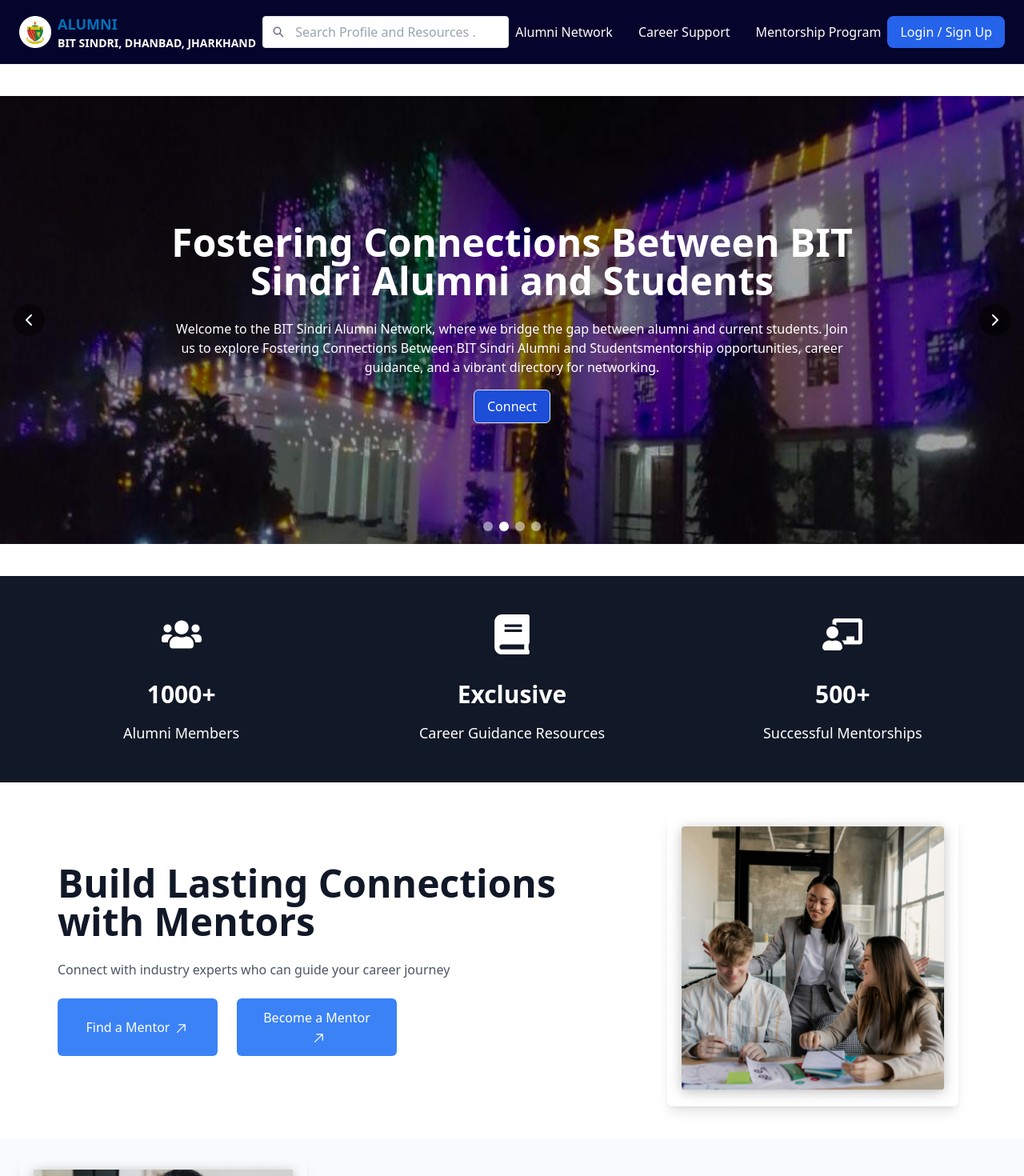
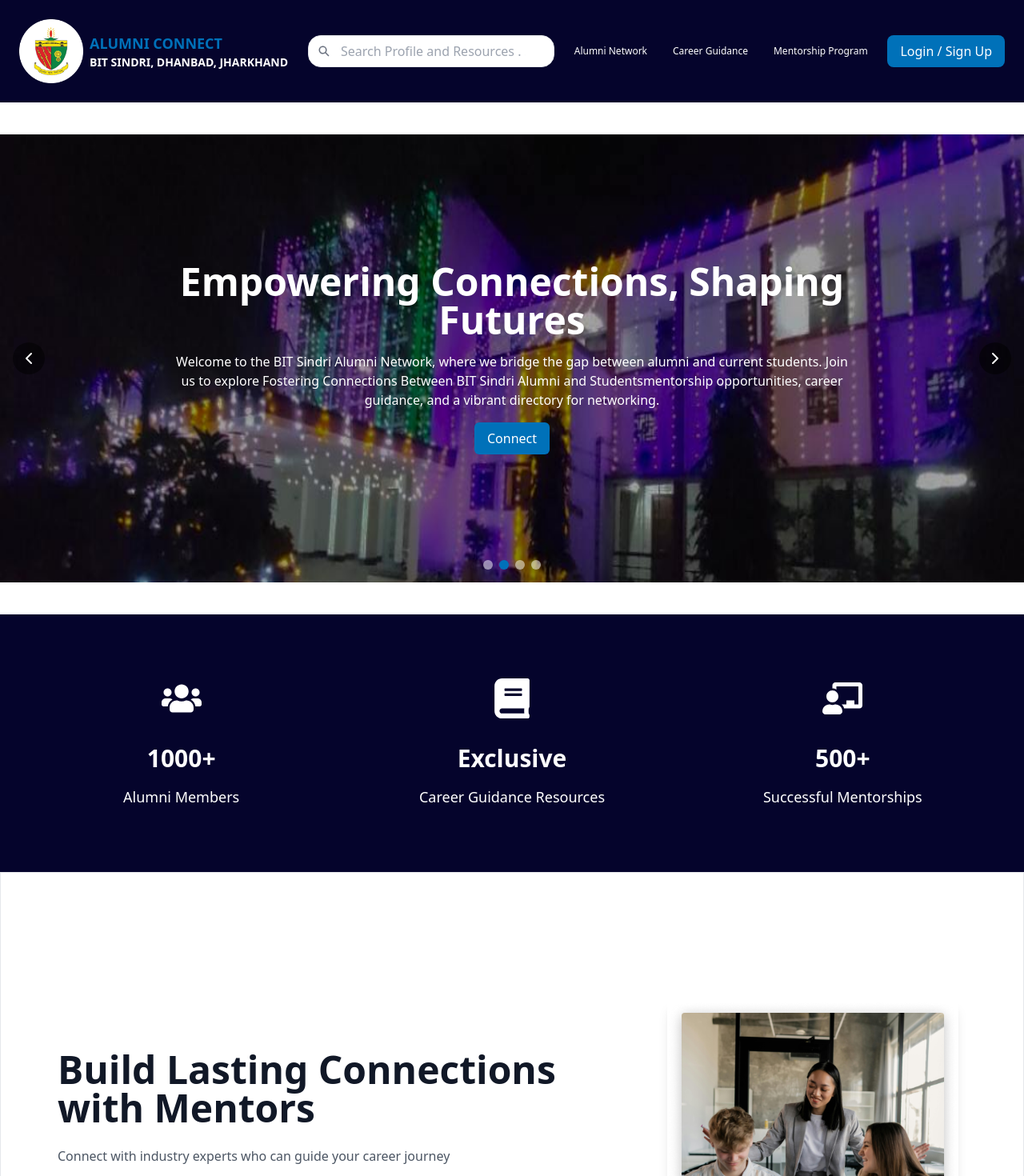
Before and after one commit to rasmiranjan8/code-surgeons, a React (Vite) app: page / in a window 1280 px wide. Shown: the top 1470 px of the page at 80% size. Built offline with nearby package versions, Linux system fonts and the light colour scheme.

Commit message:
code updated

```diff
--- a/src/components/AlumniStatistics.jsx
+++ b/src/components/AlumniStatistics.jsx
@@ -21,7 +21,7 @@
 
 const AlumniStatistics = () => {
   return (
-    <section className="bg-gray-900 py-12 px-4 md:px-8">
+    <section className="bg-darkblue py-20 px-4 md:px-8">
       <div className="grid grid-cols-1 md:grid-cols-3 gap-6 text-center">
         {statistics.map((stat, index) => (
           <div key={index} className="flex flex-col space-y-4 items-center">
--- a/src/components/Feedback.jsx
+++ b/src/components/Feedback.jsx
@@ -26,7 +26,7 @@
 
 const Feedback = () => {
   return (
-    <section className="bg-gradient-to-b from-blue-700 to-blue-900 py-12 px-4 md:px-8">
+    <section className="bg-gradient-to-b from-blue-700 to-darkblue py-20 px-4 md:px-8">
       <div className="text-center text-white mb-8">
         <h2 className="text-2xl md:text-4xl font-bold">
           Empowered Journeys, Shared Stories
--- a/src/components/Footer.jsx
+++ b/src/components/Footer.jsx
@@ -33,8 +33,8 @@
       {/* Upper Section */}
       <div className="flex flex-wrap w-full py-8">
         {/* Left box */}
-        <div className="w-full lg:w-1/2 p-6 text-3xl lg:text-5xl leading-relaxed font-bold text-center lg:text-left">
-          Stay Connected with BIT Alumni Network
+        <div className="w-full lg:w-1/2 p-6 text-xl lg:text-5xl leading-relaxed font-normal text-center lg:text-left">
+          Stay Connected with BITS Alumni Network
         </div>
 
         {/* Right box */}
@@ -53,11 +53,11 @@
               placeholder="Enter Your Email"
               value={emailEntered}
               onChange={(e) => setEmailEntered(e.target.value)}
-              className="px-4 py-2 border border-gray-300 bg-transparent text-white placeholder:text-gray-300 w-full lg:w-[70%]"
+              className="px-4 py-2 rounded border border-gray-300 bg-transparent text-white placeholder:text-gray-300 w-full lg:w-[70%]"
             />
             <button
               type="submit"
-              className="bg-blue-500 text-white hover:bg-blue-600 px-6 py-2 rounded"
+              className="bg-customBlue text-white hover:text-black hover:bg-white px-6 py-2 rounded"
             >
               Subscribe
             </button>
@@ -65,7 +65,7 @@
           {message && (
             <p className="my-2 text-center text-green-400 text-sm">{message}</p>
           )}
-          <p className="text-sm mt-2">
+          <p className="text-xs mt-2">
             By clicking Subscribe you're confirming that you agree with our
             Terms and Conditions.
           </p>
@@ -76,7 +76,7 @@
       <div className="flex flex-wrap items-center justify-between p-8 py-16 bg-darkblue space-y-8 lg:space-y-0">
         {/* Logo */}
         <div className="w-full lg:w-auto flex justify-center lg:justify-start">
-          <img src="/BIT_Sindri_Logo.png" alt="logo" className="h-20" />
+          <img src="/BIT_Sindri_Logo.png" alt="logo" className="h-28" />
         </div>
 
         {/* Navigation Links */}
@@ -85,14 +85,12 @@
             <a href="#alumni-network">Alumni Network</a>
           </li>
           <li>
-            <a href="#career-support">Career Support</a>
+            <a href="#career-support">Career Guidance</a>
           </li>
           <li>
             <a href="#mentorship-program">Mentorship Program</a>
           </li>
-          <li>
-            <a href="#">Event Calendar</a>
-          </li>
+
           <li>
             <a href="#">Contact Us</a>
           </li>
--- a/src/components/ImageSlider.jsx
+++ b/src/components/ImageSlider.jsx
@@ -43,8 +43,8 @@
 
         {/* Overlay */}
         <div className="absolute inset-0 flex flex-col items-center justify-center text-center px-4 space-y-2">
-          <h1 className="text-2xl md:text-5xl font-bold text-white p-2 rounded-md w-[80%] sm:w-[90%] md:w-[70%]">
-            Fostering Connections Between BIT Sindri Alumni and Students
+          <h1 className="text-xl md:text-5xl md:font-bold font-semibold text-white rounded-md w-[80%] sm:w-[90%] md:w-[70%]">
+          Empowering Connections, Shaping Futures
           </h1>
           <p className="text-sm md:text-base w-[80%] sm:w-[90%] md:w-[70%] text-white p-2 rounded-md mt-2">
             Welcome to the BIT Sindri Alumni Network, where we bridge the gap
@@ -53,7 +53,7 @@
             opportunities, career guidance, and a vibrant directory for
             networking.
           </p>
-          <button onClick={() => navigate("/alumni-directory")} className="border border-gray-200 bg-blue-700 text-white px-4 py-2 rounded-md hover:bg-blue-800">
+          <button onClick={() => navigate("/alumni-directory")} className=" bg-customBlue text-white px-4 py-2 rounded-md hover:bg-darkblue">
             Connect
           </button>
         </div>
@@ -83,7 +83,7 @@
               key={index}
               onClick={() => setCurrentIndex(index)}
               className={`w-3 h-3 rounded-full ${
-                index === currentIndex ? "bg-white" : "bg-white/50"
+                index === currentIndex ? "bg-customBlue" : "bg-white/50"
               }`}
               aria-label={`Slide ${index + 1}`}
             />
--- a/src/components/Join.jsx
+++ b/src/components/Join.jsx
@@ -36,7 +36,7 @@
           <div className="mt-6 flex flex-wrap justify-center gap-4">
             <button
               onClick={handleSignupOpenModal}
-              className="bg-blue-600 text-white px-4 py-2 sm:px-6 sm:py-3 rounded-lg hover:bg-blue-700"
+              className="bg-customBlue text-white hover:text-black px-4 py-2 sm:px-6 sm:py-3 rounded-lg hover:bg-white"
             >
               {isSignupModalOpen ? "Close" : "Sign Up"}
             </button>
--- a/src/components/Mentorship.jsx
+++ b/src/components/Mentorship.jsx
@@ -14,7 +14,7 @@
   return (
     <div
       id="mentorship-program"
-      className="bg-white py-10 flex items-center justify-center"
+      className="bg-white border border-gray-200 py-40 flex items-center justify-center"
     >
       <div className="max-w-6xl mx-auto flex flex-col md:flex-row items-center gap-8 px-2">
         {/* Left Section */}
@@ -28,14 +28,14 @@
           <div className="flex space-x-6">
             <button
               onClick={() => navigate("/alumni/mentorship")}
-              className="bg-blue-500 text-white w-[200px] mx-auto md:mx-0 px-6 py-3 rounded-md hover:bg-blue-600 transition"
+              className="bg-customBlue text-white w-[200px] mx-auto md:mx-0 px-6 py-3 rounded-md hover:bg-darkblue transition"
             >
               Find a Mentor
               <GoArrowUpRight size={20} className="inline-block ml-1" />
             </button>
             <button
               onClick={() => setIsModalOpen(true)}
-              className="bg-blue-500 text-white w-[200px] mx-auto md:mx-0 px-6 py-3 rounded-md hover:bg-blue-600 transition"
+              className="bg-customBlue text-white w-[200px] mx-auto md:mx-0 px-6 py-3 rounded-md hover:bg-darkblue transition"
             >
               Become a Mentor
               <GoArrowUpRight size={20} className="inline-block ml-1" />
--- a/src/components/Navbar.jsx
+++ b/src/components/Navbar.jsx
@@ -36,14 +36,14 @@
   };
 
   return (
-    <header className="bg-darkblue shadow-sm sticky top-0 z-50">
-      <div className="container mx-auto flex justify-between items-center py-4 px-6">
+    <header className="bg-darkblue shadow-sm top-0 z-50 ">
+      <div className="container mx-auto flex justify-between items-center py-6 px-6">
         {/* Logo and Title */}
         <div className="flex items-center">
-          <img src="/BIT_Sindri_Logo.png" alt="Logo" className="h-10" />
+          <img src="/BIT_Sindri_Logo.png" alt="Logo" className="h-20" />
           <div className="flex flex-col ml-2">
-            <span className="text-lg font-bold text-customBlue  hover:text-gray-300">
-              ALUMNI
+            <span className="text-lg font-bold text-customBlue">
+              ALUMNI CONNECT
             </span>
             <span className="text-sm font-semibold text-white">
               BIT SINDRI, DHANBAD, JHARKHAND
@@ -54,7 +54,7 @@
           <IoSearchSharp className="absolute left-3 top-1/2 transform -translate-y-1/2 text-gray-500" />
           <input
             type="search"
-            className="border rounded w-full h-10 pl-10 pr-5"
+            className="border rounded-2xl w-full h-10 pl-10 pr-5"
             placeholder="Search Profile and Resources . . ."
           />
         </div>
@@ -63,19 +63,19 @@
         <nav className="hidden md:flex space-x-8 text-white">
           <a
             href="#alumni-network"
-            className="hover:underline decoration-blue-700 underline-offset-8"
+            className="hover:underline decoration-customBlue text-xs underline-offset-8 "
           >
             Alumni Network
           </a>
           <a
             href="#career-support"
-            className="hover:underline decoration-blue-700 underline-offset-8"
+            className="hover:underline decoration-customBlue text-xs underline-offset-8"
           >
-            Career Support
+            Career Guidance
           </a>
           <a
             href="#mentorship-program"
-            className="hover:underline decoration-blue-700 underline-offset-8"
+            className="hover:underline decoration-customBlue text-xs underline-offset-8"
           >
             Mentorship Program
           </a>
@@ -84,7 +84,7 @@
         {/* Login/Register Button */}
         <div className="relative hidden md:block">
           <button
-            className="bg-blue-600 text-white px-4 py-2 rounded-lg hover:bg-blue-700"
+            className="bg-customBlue text-white px-4 py-2 rounded-lg hover:bg-blue-700"
             onClick={toggleLoginMenu}
           >
             Login / Sign Up
@@ -93,13 +93,13 @@
             <div className="absolute right-0 mt-2 w-48 bg-white rounded-lg shadow-lg z-50">
               <button
                 onClick={openStudentLoginModal}
-                className="block w-full text-left px-4 py-2 text-sm text-gray-800 hover:bg-blue-600"
+                className="block w-full text-left px-4 py-2 text-sm text-gray-800 rounded-lg hover:bg-blue-600"
               >
                 Login as Student
               </button>
               <button
                 onClick={openAlumniLoginModal}
-                className="block w-full text-left px-4 py-2 text-sm text-gray-800 hover:bg-blue-600"
+                className="block w-full text-left px-4 py-2 text-sm text-gray-800 rounded-lg hover:bg-blue-600"
               >
                 Login as Alumni
               </button>
--- a/src/pages/CareerGuidancePage.jsx
+++ b/src/pages/CareerGuidancePage.jsx
@@ -1,6 +1,6 @@
 import React from "react";
 
-const CareerGuidancePage = () => {
+const CareerSupport = () => {
   return (
     <div className="min-h-screen bg-gray-100">
       {/* Header Section */}
@@ -105,4 +105,4 @@
   );
 };
 
-export default CareerGuidancePage;
+export default CareerSupport;
--- a/src/pages/StudentDashboard.jsx
+++ b/src/pages/StudentDashboard.jsx
@@ -5,7 +5,6 @@
 import { IoBookOutline } from "react-icons/io5";
 import { GrResources } from "react-icons/gr";
 import { LuLayoutTemplate } from "react-icons/lu";
-import { GiSkills } from "react-icons/gi";
 import { FaHandshake } from "react-icons/fa";
 import { VscEditSession } from "react-icons/vsc";
 import { MdOutlineMessage } from "react-icons/md";
@@ -22,16 +21,16 @@
     <>
       <div className="min-h-screen bg-gray-100">
         {/* Header */}
-        <header className="bg-blue-900 text-white p-4 px-8 flex flex-col sm:flex-row justify-between items-center">
-          <div className="flex items-center space-x-4">
+        <header className="bg-darkblue text-white p-4 px-8 flex flex-col sm:flex-row justify-between items-center">
+          <div className="flex items-center space-x-4 px-7">
             <img
               src="/BIT_Sindri_Logo.png"
               alt="Logo"
-              className="w-10 h-10 rounded-full"
+              className="w-20 h-20 rounded-full"
             />
             <div>
-              <h1 className="text-lg font-semibold">Student Name</h1>
-              <p className="text-sm">BIT Sindri, Dhanbad</p>
+              <h1 className="text-lg font-semibold text-customBlue">ALUMNI CONNECT</h1>
+              <p className="text-sm">BIT SINDRI, DHANBAD, JHARKHAND</p>
             </div>
           </div>
 
@@ -48,21 +47,21 @@
           </div>
 
           {/* Profile Button */}
-          <div className="flex items-center mt-4 space-x-8 sm:mt-0">
+          <div className="flex items-center mt-4 space-x-8 sm:mt-0 px-9">
             <button
-              className="bg-blue-600 text-white rounded-md p-1 px-4 hover:bg-blue-800"
+              className="bg-customBlue text-white rounded-md p-1 px-4 hover:bg-blue-800"
               onClick={() => navigate("/")}
             >
               Logout
             </button>
             <button
-              className="bg-blue-600 text-white rounded-md p-1 px-4 hover:bg-blue-800"
+              className="bg-customBlue text-white rounded-md p-1 px-4 hover:bg-blue-800"
               onClick={() => navigate("/student/profile")}
             >
               Go to Profile
             </button>
             <button
-              className="w-8 h-8 rounded-full bg-gray-300 flex justify-center items-center"
+              className="w-14 h-14 rounded-full bg-gray-300 flex justify-center items-center"
               onClick={() => navigate("/student/profile")}
             >
               <CgProfile className=" w-12 h-12 invert" size={25} />
@@ -107,7 +106,7 @@
 
                 <button className="w-full border border-gray-500 p-4 py-2 rounded-lg flex space-x-3 items-center hover:bg-gray-200">
                   <MdOutlinePeopleAlt size={40} className="text-blue-500" />
-                  <p>View Mentors</p>
+                  <p>View Mentor</p>
                 </button>
               </div>
             </section>
@@ -120,8 +119,9 @@
                 <h2 className="text-3xl font-bold">Career Guidance</h2>
               </div>
               <div className="flex items-center space-x-1">
-                <button className="text-gray-700 hover:underline">
-                  Explore Resources
+                <button className="text-gray-700 hover:underline"
+                onClick={() => navigate("/resources")}
+                 > Explore Resources
                 </button>
                 <IoIosArrowForward size={20} />
               </div>
@@ -137,10 +137,6 @@
 
                 <span>Resume Templates</span>
               </p>
-              <p className="flex items-center space-x-2">
-                <GiSkills size={25} />
-                <span>Skill Assessment</span>
-              </p>
             </div>
           </section>
 
@@ -152,8 +148,9 @@
                 <h2 className="text-3xl font-bold">Mentorship Program</h2>
               </div>
               <div className="flex items-center space-x-1">
-                <button className="text-gray-700 hover:underline">
-                  Find a Mentor
+                <button className="text-gray-700 hover:underline"
+                onClick={() => navigate("/alumni/mentorship")}
+                 > Find a Mentor
                 </button>
                 <IoIosArrowForward size={20} />
               </div>
```
Also changed, not shown: src/components/CareerSupport.jsx (+5 -5 lines).
